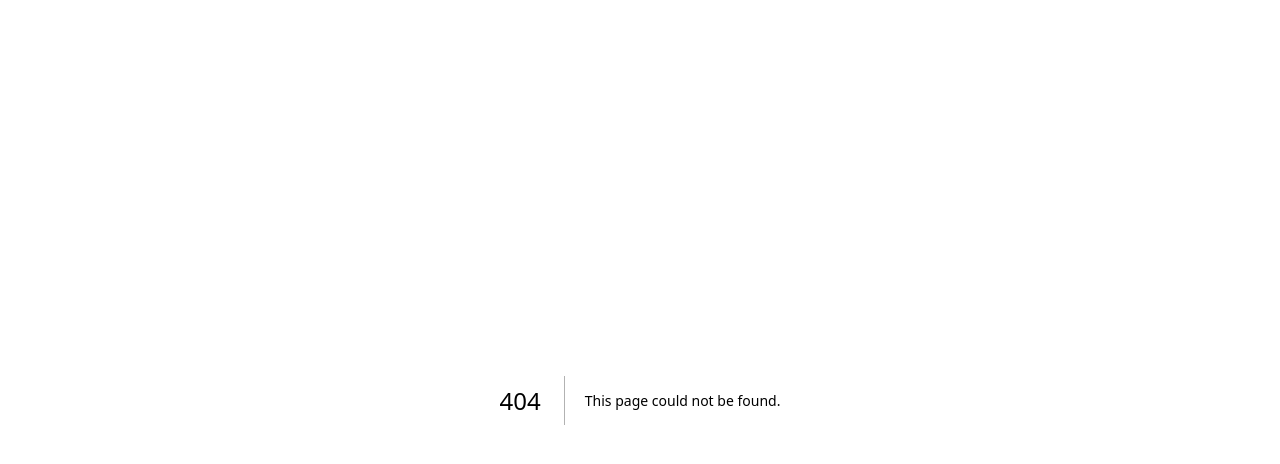
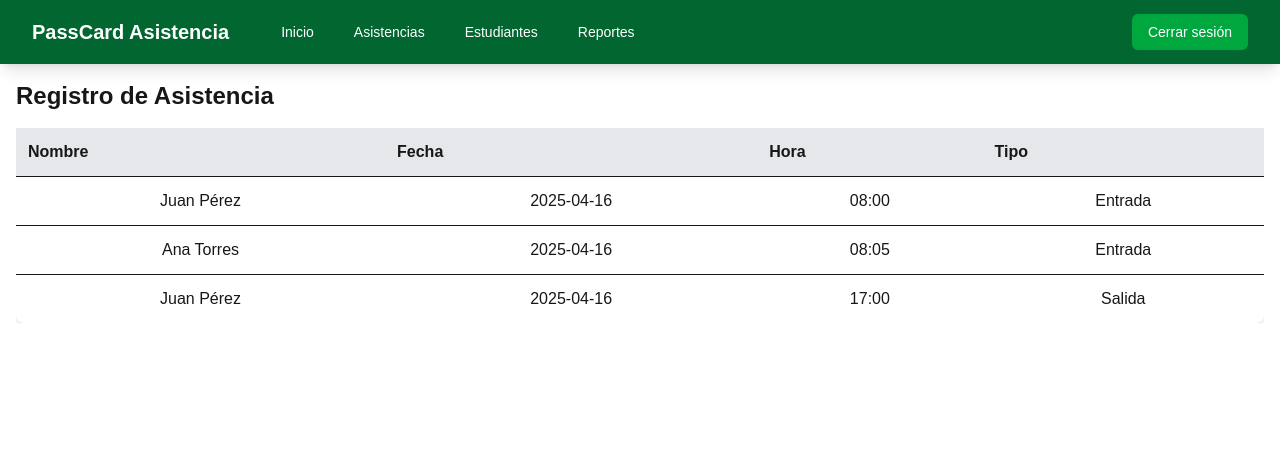
Before and after one commit to MorasDeFresa/PassCard, a Next.js app in the folder platform/: page /frontend/dashboard in a window 1280 px wide. Before the commit this address had no page. Shown: the top 464 px of the page. Built offline with nearby package versions, Linux system fonts and the light colour scheme.

Commit message:
add page dashboard

```diff
--- /dev/null
+++ b/platform/src/app/frontend/dashboard/page.jsx
@@ -0,0 +1,14 @@
+import AttendanceTable from "../components/attendanceTable";
+import Navbar from "../components/narvar";
+
+export default function Dashboard() {
+  return (
+    <div>
+      <Navbar />
+      <div className="p-4">
+        <h1 className="text-2xl font-semibold mb-4">Registro de Asistencia</h1>
+        <AttendanceTable />
+      </div>
+    </div>
+  );
+}
```
